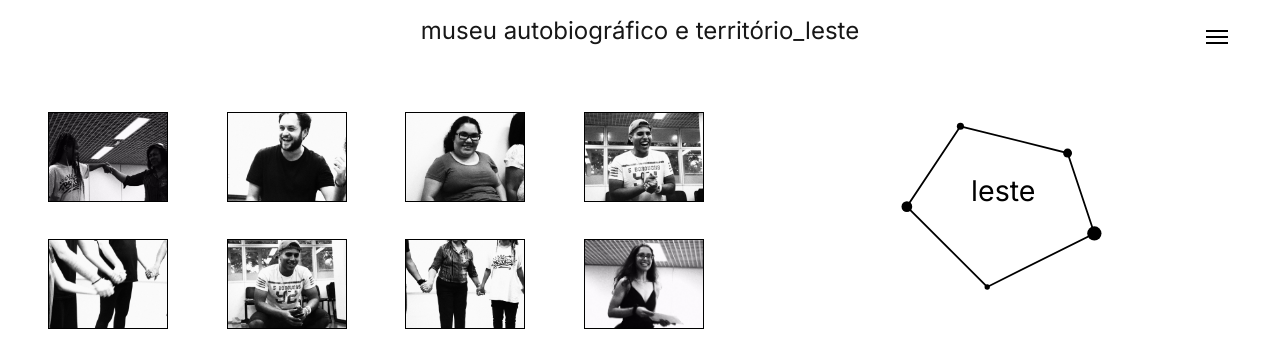
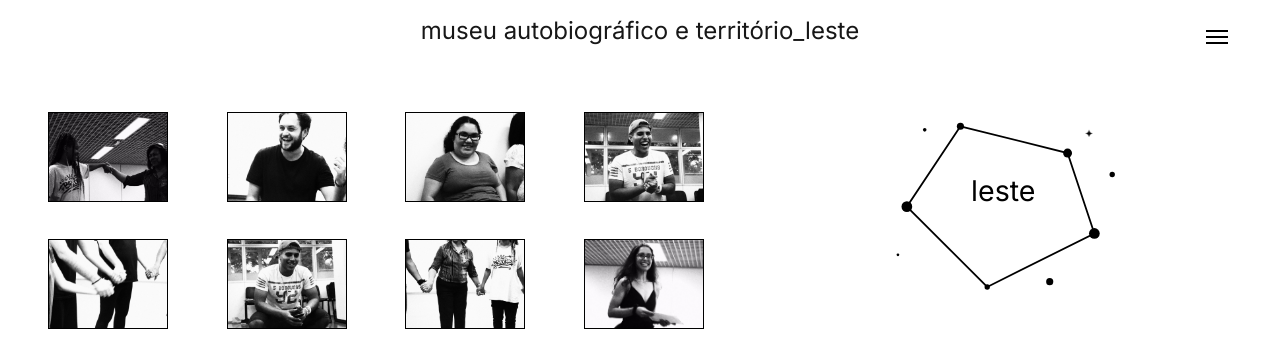
Before and after one commit to caiocastelhano/museu-autobiografico, a Next.js app: page /leste in a window 1280 px wide. Shown: the top 355 px of the page. Built offline with nearby package versions, Linux system fonts and the light colour scheme.

Commit message:
Corrige texto na página Território e acrescenta pontos e estrelas na página Leste

```diff
--- a/src/app/leste/page.js
+++ b/src/app/leste/page.js
@@ -71,10 +71,17 @@ export default function LestePage() {
                     <polygon points="500,368 560,383 575,428 515,458 470,413" fill="white" stroke="black" strokeWidth="1" />
                     <circle cx="500" cy="368" r="2" fill="black" />
                     <circle cx="560" cy="383" r="2.5" fill="black" />
-                    <circle cx="575" cy="428" r="4" fill="black" />
+                    <circle cx="575" cy="428" r="3" fill="black" />
                     <circle cx="515" cy="458" r="1.5" fill="black" />
                     <circle cx="470" cy="413" r="3" fill="black" />
                     <text x="524" y="410" className={styles.shapeText} textAnchor="middle">leste</text>
+
+                    <circle cx="480" cy="370" r="1" fill="black" />
+                    <circle cx="585" cy="395" r="1.5" fill="black" />
+                    <circle cx="550" cy="455" r="2" fill="black" />
+                    <circle cx="465" cy="440" r="0.75" fill="black" />
+
+                    <image href="/images/star.png" x="570" y="370" width="4" height="4" />
                   </g>
                 </svg>
               </div>
--- a/src/app/territorio/page.js
+++ b/src/app/territorio/page.js
@@ -198,7 +198,7 @@ export default function TerritorioPage() {
                   />
 
                   <h3 id="item02Title" className={styles.timelineLocation}>
-                    SÃO PAULO - SESI-SP Av. Paulista – 2015
+                    SÃO PAULO | SESI-SP Av. Paulista – 2015
                   </h3>
 
                   <p id="item01Title">
```
